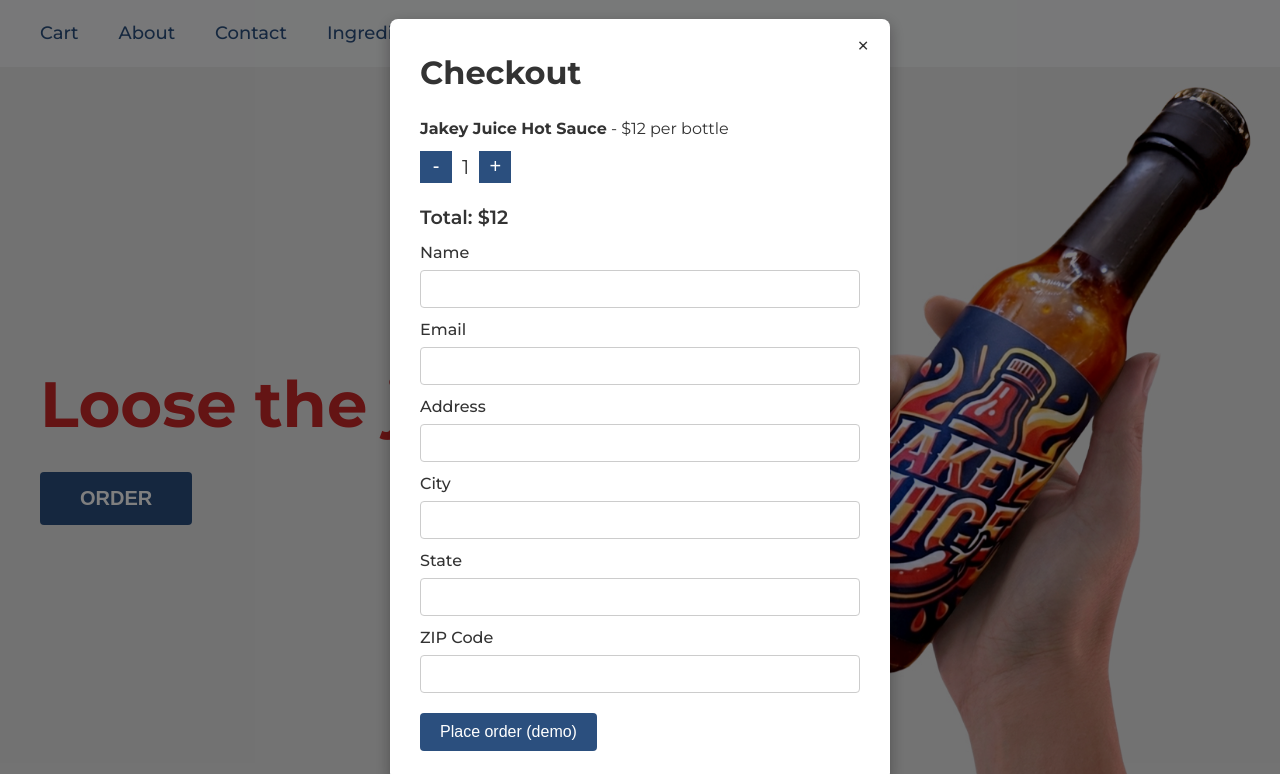
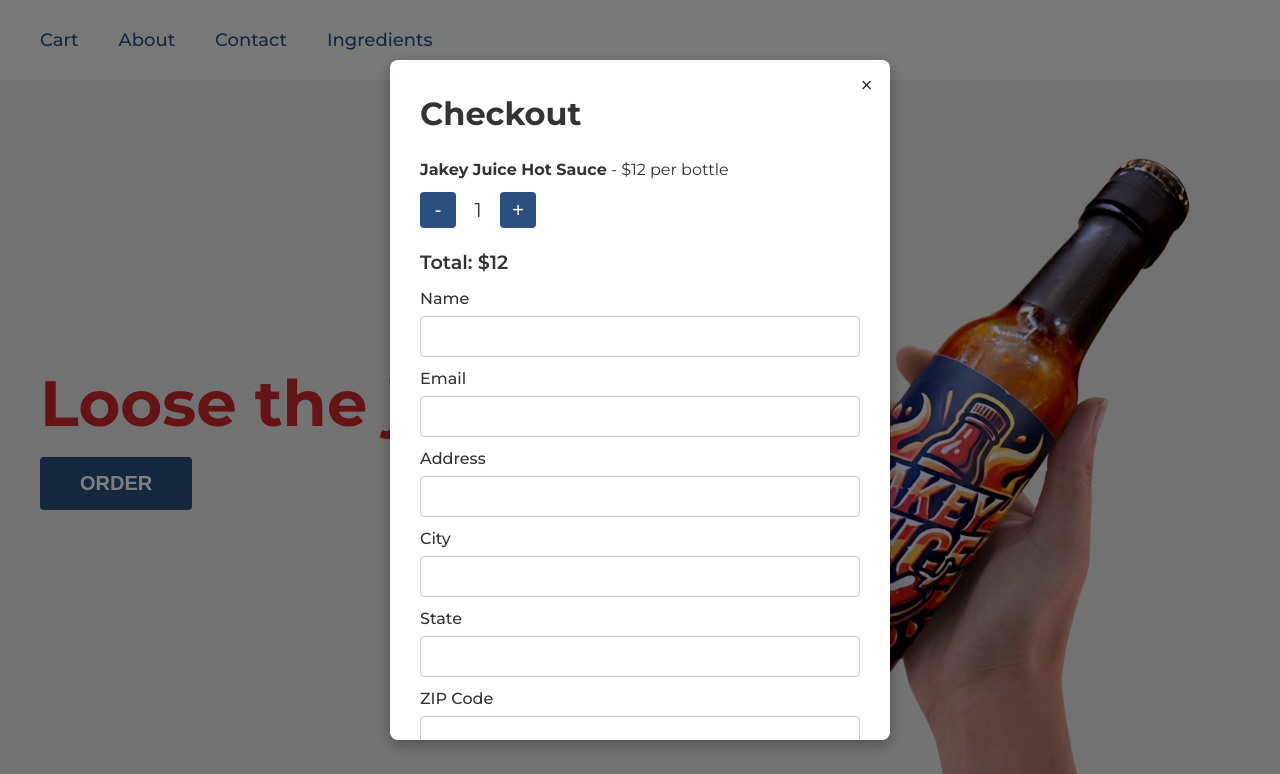
Before and after one commit to dddkeating-gif/24-thejake-design, a plain HTML site: page Juice/index.html in a window 1280 px wide. Both pictures are taken after a click on the button "ORDER". Shown: the top 774 px of the page. Drawn offline with Linux system fonts and the light colour scheme.

Commit message:
Update index.html

```diff
--- a/Juice/index.html
+++ b/Juice/index.html
@@ -2,10 +2,9 @@
 <html lang="en">
 <head>
   <meta charset="UTF-8" />
-  <meta name="viewport" content="width=device-width, initial-scale=1.0" />
+  <meta name="viewport" content="width=device-width,initial-scale=1,viewport-fit=cover" />
   <title>Jakey Juice Hot Sauce</title>
 
-  <!-- Import Montserrat from Google Fonts -->
   <link
     href="https://fonts.googleapis.com/css2?family=Montserrat:wght@400;500;600;700&display=swap"
     rel="stylesheet"
@@ -16,35 +15,31 @@
       --red: #c92828;
       --blue: #2b4f7e;
       --dark-blue: #1d3f60;
+      --nav-h: 80px;
+      --gutter: 40px;
     }
 
-    * {
-      box-sizing: border-box;
-      margin: 0;
-      padding: 0;
-    }
+    * { box-sizing: border-box; margin: 0; padding: 0; }
 
-    html, body {
-      height: 100%;
-    }
+    html, body { height: 100%; }
 
     body {
       font-family: 'Montserrat', sans-serif;
       line-height: 1.5;
       color: #333;
+      background: #fff;
     }
 
-    /* Top navigation bar */
+    /* NAV */
     nav {
+      height: var(--nav-h);
       display: flex;
-      justify-content: flex-start;
+      align-items: center;
       gap: 40px;
-      padding: 20px 40px;
+      padding: 0 var(--gutter);
       background: #f1f2f3;
       position: fixed;
-      top: 0;
-      left: 0;
-      right: 0;
+      top: 0; left: 0; right: 0;
       z-index: 10;
     }
 
@@ -55,26 +50,32 @@
       font-weight: 500;
     }
 
-    nav a:hover {
-      text-decoration: underline;
-    }
+    nav a:hover { text-decoration: underline; }
 
-    /* Hero section */
+    /* HERO
+       Key idea:
+       - Push hero below fixed nav with margin-top (not padding-top).
+       - Height is viewport minus nav height using modern viewport units.
+    */
     #hero {
-      position: relative;
-      height: 100vh; /* fill above-the-fold */
+      margin-top: var(--nav-h);
+      height: calc(100vh - var(--nav-h));           /* fallback */
       display: flex;
       align-items: center;
       justify-content: flex-start;
-      padding-top: 80px;  /* offset for fixed nav (stays inside due to border-box) */
-      padding-left: 40px;
+      padding: 0 var(--gutter);
       background: url('https://raw.githubusercontent.com/dddkeating-gif/24-thejake-design/main/Juice/hero-bg.jpg')
         center / cover no-repeat;
     }
 
-    /* Better mobile viewport behavior */
-    @supports (height: 100svh) {
-      #hero { height: 100svh; }
+    /* Mobile-safe viewport units */
+    @supports (height: 100dvh) {
+      #hero { height: calc(100dvh - var(--nav-h)); }
+    }
+
+    /* Slightly more stable on iOS address-bar behavior */
+    @supports (height: 100svh) and not (height: 100dvh) {
+      #hero { height: calc(100svh - var(--nav-h)); }
     }
 
     .hero-content {
@@ -87,6 +88,7 @@
       font-weight: 700;
       color: var(--red);
       margin-bottom: 20px;
+      line-height: 1.05;
     }
 
     .order-btn {
@@ -100,19 +102,14 @@
       cursor: pointer;
     }
 
-    .order-btn:hover {
-      background: var(--dark-blue);
-    }
+    .order-btn:hover { background: var(--dark-blue); }
 
     /* Banner image under hero */
-    #banner {
-      display: block;
-      width: 100%;
-    }
+    #banner { display: block; width: 100%; }
 
     /* About section */
     #about {
-      padding: 80px 40px;
+      padding: 80px var(--gutter);
       max-width: 800px;
       margin: 0 auto;
       text-align: left;
@@ -134,15 +131,13 @@
     /* Checkout modal overlay */
     .checkout-overlay {
       position: fixed;
-      top: 0;
-      left: 0;
-      right: 0;
-      bottom: 0;
-      background: rgba(0, 0, 0, 0.5);
+      inset: 0;
+      background: rgba(0,0,0,0.5);
       display: none;
       align-items: center;
       justify-content: center;
       z-index: 100;
+      padding: 20px;
     }
 
     .checkout-modal {
@@ -150,9 +145,11 @@
       background: #fff;
       padding: 30px;
       border-radius: 8px;
-      width: 90%;
+      width: 100%;
       max-width: 500px;
-      box-shadow: 0 5px 15px rgba(0, 0, 0, 0.3);
+      box-shadow: 0 5px 15px rgba(0,0,0,0.3);
+      max-height: 85vh;
+      overflow: auto;
     }
 
     .checkout-modal h2 {
@@ -173,27 +170,31 @@
       border: 1px solid #ccc;
       border-radius: 4px;
       font-family: 'Montserrat', sans-serif;
+      font-size: 16px; /* prevents iOS zoom on focus */
     }
 
     .quantity {
       display: flex;
       align-items: center;
       margin-top: 10px;
+      gap: 10px;
     }
 
     .quantity button {
-      width: 32px;
-      height: 32px;
+      width: 36px;
+      height: 36px;
       border: none;
       background: var(--blue);
       color: #fff;
       font-size: 20px;
       cursor: pointer;
+      border-radius: 4px;
     }
 
     .quantity span {
-      margin: 0 10px;
       font-size: 20px;
+      min-width: 24px;
+      text-align: center;
     }
 
     .total {
@@ -206,35 +207,43 @@
       background: var(--blue);
       color: #fff;
       border: none;
-      padding: 10px 20px;
+      padding: 12px 20px;
       font-size: 1rem;
       border-radius: 4px;
       margin-top: 20px;
       cursor: pointer;
+      width: 100%;
     }
 
-    .place-order:hover {
-      background: var(--dark-blue);
-    }
+    .place-order:hover { background: var(--dark-blue); }
 
     .close-btn {
       position: absolute;
-      top: 15px;
-      right: 20px;
-      font-size: 1.5rem;
+      top: 12px;
+      right: 16px;
+      font-size: 1.6rem;
       cursor: pointer;
       line-height: 1;
     }
 
-    .success-message {
-      display: none;
-      text-align: center;
+    .success-message { display: none; text-align: center; }
+
+    /* Responsive tweaks */
+    @media (max-width: 640px) {
+      :root { --gutter: 18px; --nav-h: 70px; }
+
+      nav { gap: 18px; }
+
+      .hero-content h1 { font-size: 2.6rem; }
+
+      .order-btn { width: 100%; }
+      #about { padding: 56px var(--gutter); }
+      #about h1 { font-size: 2.2rem; }
     }
   </style>
 </head>
 
 <body>
-  <!-- Navigation Bar -->
   <nav>
     <a href="#" id="cartLink">Cart</a>
     <a href="#about">About</a>
@@ -242,7 +251,6 @@
     <a href="#ingredients">Ingredients</a>
   </nav>
 
-  <!-- Hero Section -->
   <section id="hero">
     <div class="hero-content">
       <h1>Loose the juice.</h1>
@@ -250,14 +258,12 @@
     </div>
   </section>
 
-  <!-- Banner Image -->
   <img
     id="banner"
     src="https://raw.githubusercontent.com/dddkeating-gif/24-thejake-design/main/Juice/banner.jpg"
     alt="Jakey Juice Hot Sauce Banner"
   />
 
-  <!-- About Section -->
   <section id="about">
     <h1>ABOUT</h1>
     <p>
@@ -266,7 +272,6 @@
     </p>
   </section>
 
-  <!-- Checkout Overlay & Modal -->
   <div class="checkout-overlay" id="checkoutOverlay">
     <div class="checkout-modal">
       <span class="close-btn" id="closeCheckout">×</span>
@@ -276,17 +281,14 @@
         <p><strong>Jakey Juice Hot Sauce</strong> - $12 per bottle</p>
       </div>
 
-      <!-- Quantity Selector -->
       <div class="quantity">
-        <button id="decreaseQty">-</button>
+        <button id="decreaseQty" type="button">-</button>
         <span id="qty">1</span>
-        <button id="increaseQty">+</button>
+        <button id="increaseQty" type="button">+</button>
       </div>
 
-      <!-- Total Price -->
       <p class="total">Total: $<span id="total">12</span></p>
 
-      <!-- Checkout Form -->
       <form id="checkoutForm">
         <label for="name">Name</label>
         <input type="text" id="name" required />
@@ -309,7 +311,6 @@
         <button type="submit" class="place-order">Place order (demo)</button>
       </form>
 
-      <!-- Success Message -->
       <div class="success-message" id="successMessage">
         <h3>Order received!</h3>
         <p>This demo does not charge your card. Plug in your payment provider to go live.</p>
@@ -318,7 +319,6 @@
   </div>
 
   <script>
-    // Handles showing/hiding the checkout modal and order logic
     const orderBtn = document.getElementById('orderBtn');
     const cartLink = document.getElementById('cartLink');
     const checkoutOverlay = document.getElementById('checkoutOverlay');
@@ -346,7 +346,6 @@
 
     closeCheckout.addEventListener('click', () => {
       checkoutOverlay.style.display = 'none';
-      // optional: reset demo state when closing
       document.getElementById('checkoutForm').style.display = 'block';
       document.getElementById('successMessage').style.display = 'none';
     });
@@ -367,7 +366,6 @@
 
     document.getElementById('checkoutForm').addEventListener('submit', function (e) {
       e.preventDefault();
-      // Real checkout integration would go here (e.g., redirect to Stripe)
       document.getElementById('checkoutForm').style.display = 'none';
       document.getElementById('successMessage').style.display = 'block';
     });
```
